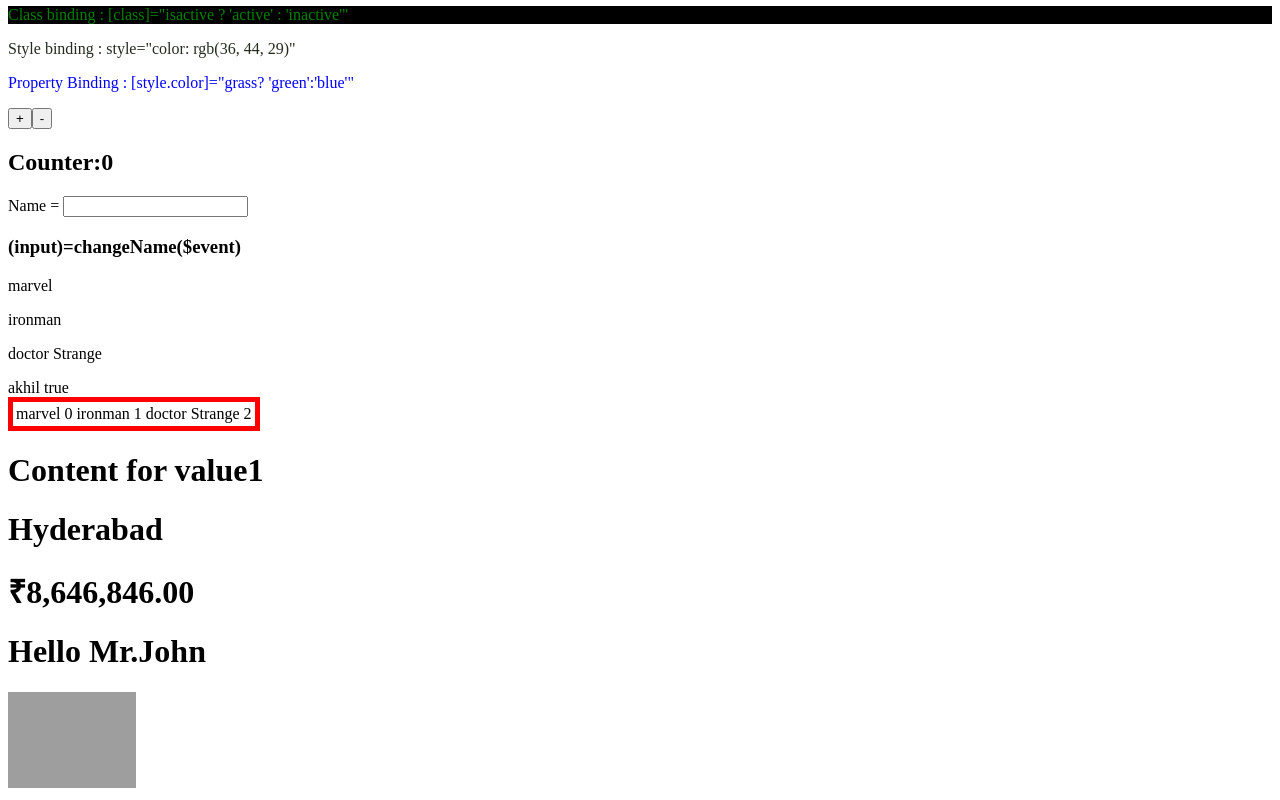
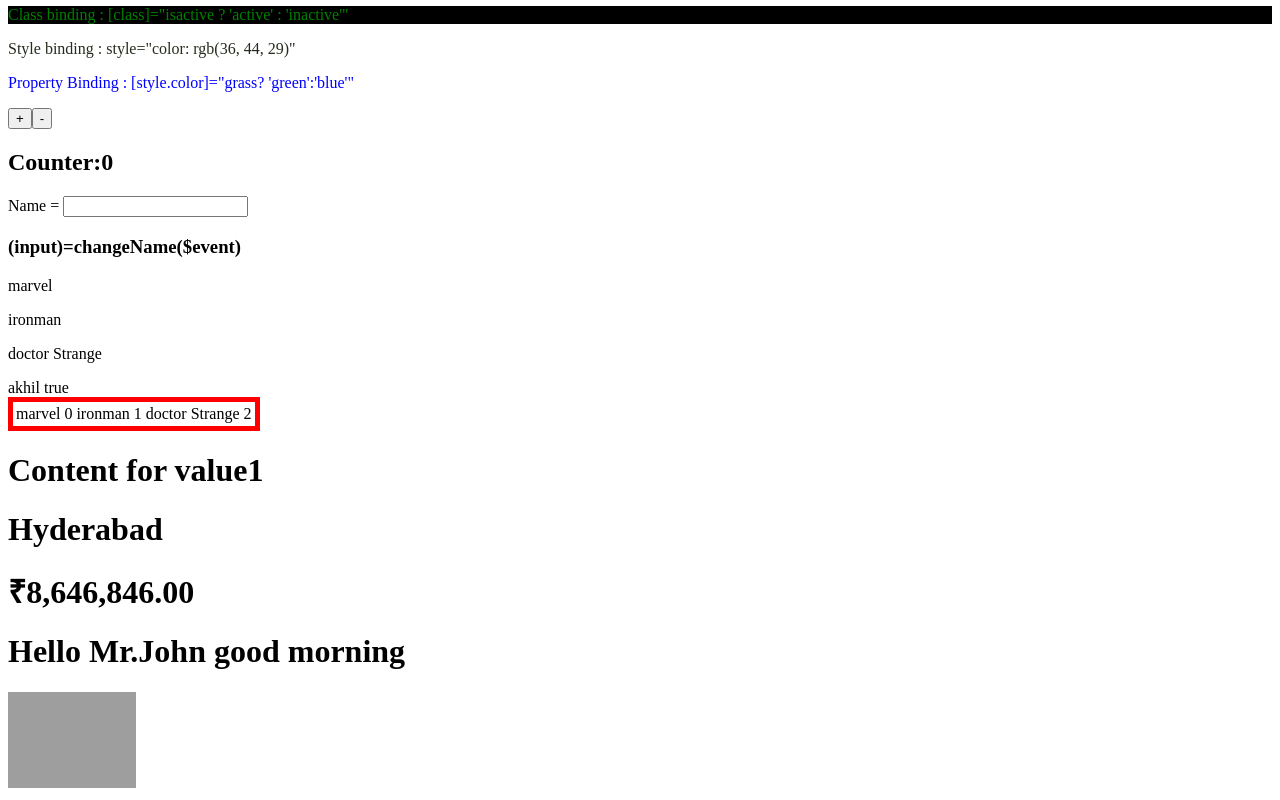
Before and after one commit to akhil-rajarao/AngularCore, an Angular app: page / in a window 1280 px wide. Shown: the part 309-1109 px from the top of the page. Built offline with nearby package versions, Linux system fonts and the light colour scheme; grey boxes are pictures that could not be loaded.

Commit message:
custom pipe created and arguments passed

```diff
--- a/src/app/app.component.html
+++ b/src/app/app.component.html
@@ -36,6 +36,6 @@ Name = <input type="text" on-input="onchangeFunction($event)" />
 </p>
  <h1>{{city | titlecase}}</h1>
  <h1>{{salary | currency :"INR"}}</h1>
- <h1>{{person | customPipe }}</h1>
+ <h1>{{person | customPipe : wish}}</h1>
 
 <img style="width: 10vw" src="{{ path }}" alt="imagesinsindekjn" />
--- a/src/app/app.component.ts
+++ b/src/app/app.component.ts
@@ -22,6 +22,7 @@ export class AppComponent {
   movies = ['marvel', 'ironman', 'doctor Strange'];
   name: any = '(input)=changeName($event)';
   person: object={firstName:"John", gender:"m"};
+  wish :string = "good morning"
   increment = () => {
     this.counter = this.counter + 1;
   };
--- a/src/app/custom-pipe.pipe.ts
+++ b/src/app/custom-pipe.pipe.ts
@@ -5,8 +5,8 @@ import { Pipe, PipeTransform } from '@angular/core';
 })
 export class CustomPipePipe implements PipeTransform {
 
-  transform(value: any, ...args: unknown[]): string {
-    return `Hello Mr.${value.firstName}`;
+  transform(value: any, a:string): string {
+    return `Hello Mr.${value.firstName} ${a}`;
   }
 
 }
```
